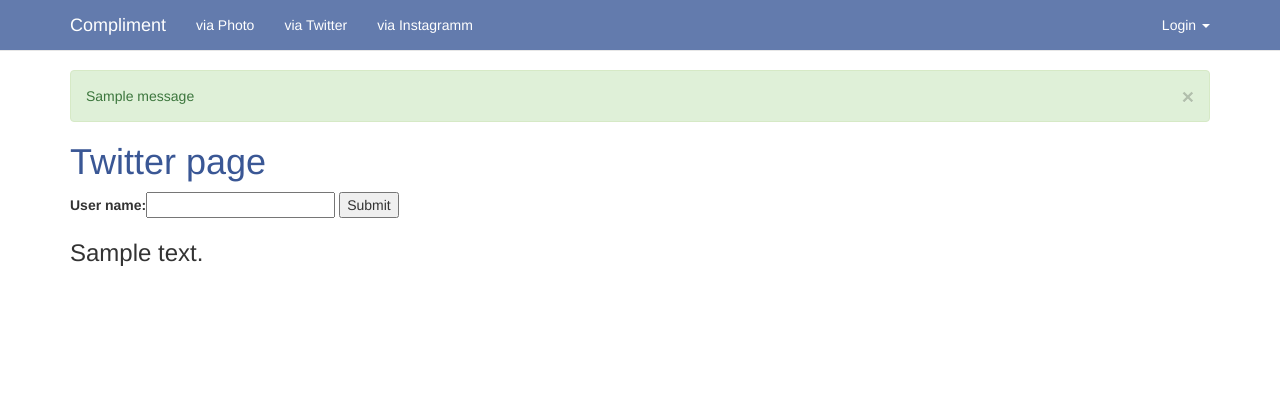
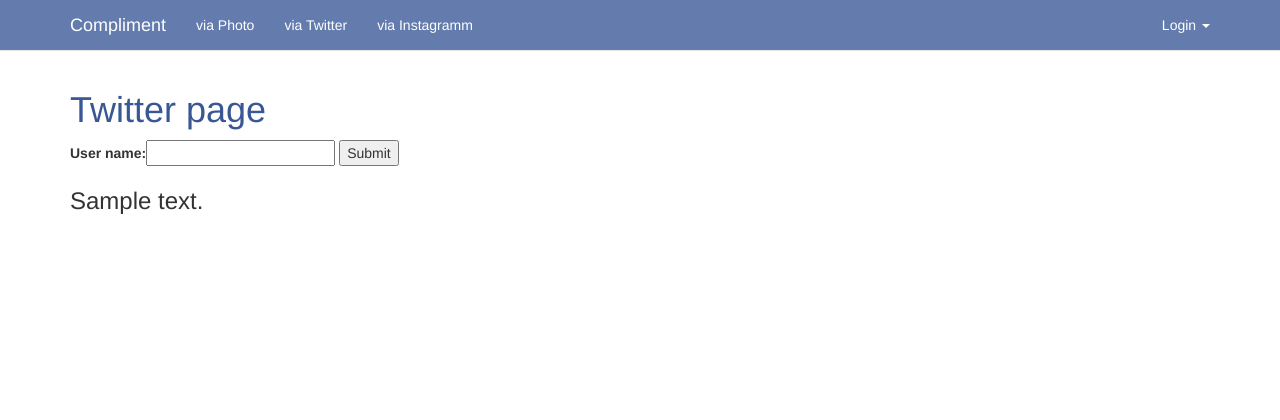
Before and after one commit to miletskiy/compliment, a Django app: template core/templates/twitter.html in a window 1280 px wide. Shown: the top 420 px of the page. Run offline with Django 3.2, Linux system fonts and the light colour scheme; tables that the repository leaves empty hold one stand-in row (values such as "Sample post"); the template is opened without the code that fills it: values that come from a table or form of the project are taken from there, most other values are stand-ins (such as "Sample title", 1, 10 or a date in 2020); one stand-in notice (Sample message) is shown; parts of the project's set-up code (start-up, migrations or seed data) failed here and were passed over; some libraries are stand-ins or nearby versions.

Commit message:
Remove messages.Fix view

```diff
--- a/core/templates/base.html
+++ b/core/templates/base.html
@@ -51,16 +51,6 @@
   {% endblock %}
   <div class="container image">
     <!-- Main component for a primary marketing message or call to action -->
-      {% block messages %}
-        {% if messages %}
-            {% for message in messages %}
-                <div class="alert alert-{{ message.tags }}">  <!-- singular -->
-                    <a class="close" data-dismiss="alert">×</a>
-                    {{ message|safe }}
-                </div>
-            {% endfor %}
-        {% endif %}
-    {% endblock %}
     {% block container %}
     <div class="jumbotron jumbotron-custom text-center">
       <h1 class="">Compliment service</h1>
--- a/core/templates/photo.html
+++ b/core/templates/photo.html
@@ -32,6 +32,9 @@
                 <button class="btn btn-primary" type="submit" id="">Get compliment</button>
 
             </form>
+            {% if text %}
+                <p>{{ text }}</p>
+            {% endif %}
         </div>
         {% if image %}
             <div class="col-xs-12 col-lg-6">
@@ -39,7 +42,4 @@
             </div>
         {% endif %}
     </div>
-    {% if text %}
-        <p>{{ text }}</p>
-    {% endif %}
 {% endblock %}
--- a/core/views.py
+++ b/core/views.py
@@ -163,7 +163,7 @@ def photo(request):
             params = { "url" : url }
             print url
             response = requests.get(url=VISION_SERVER, params=params, )
-	    if response.ok:
+            if response.ok:
                 text = response.text
                 messages.success(request, u"Success")
             else:
```
